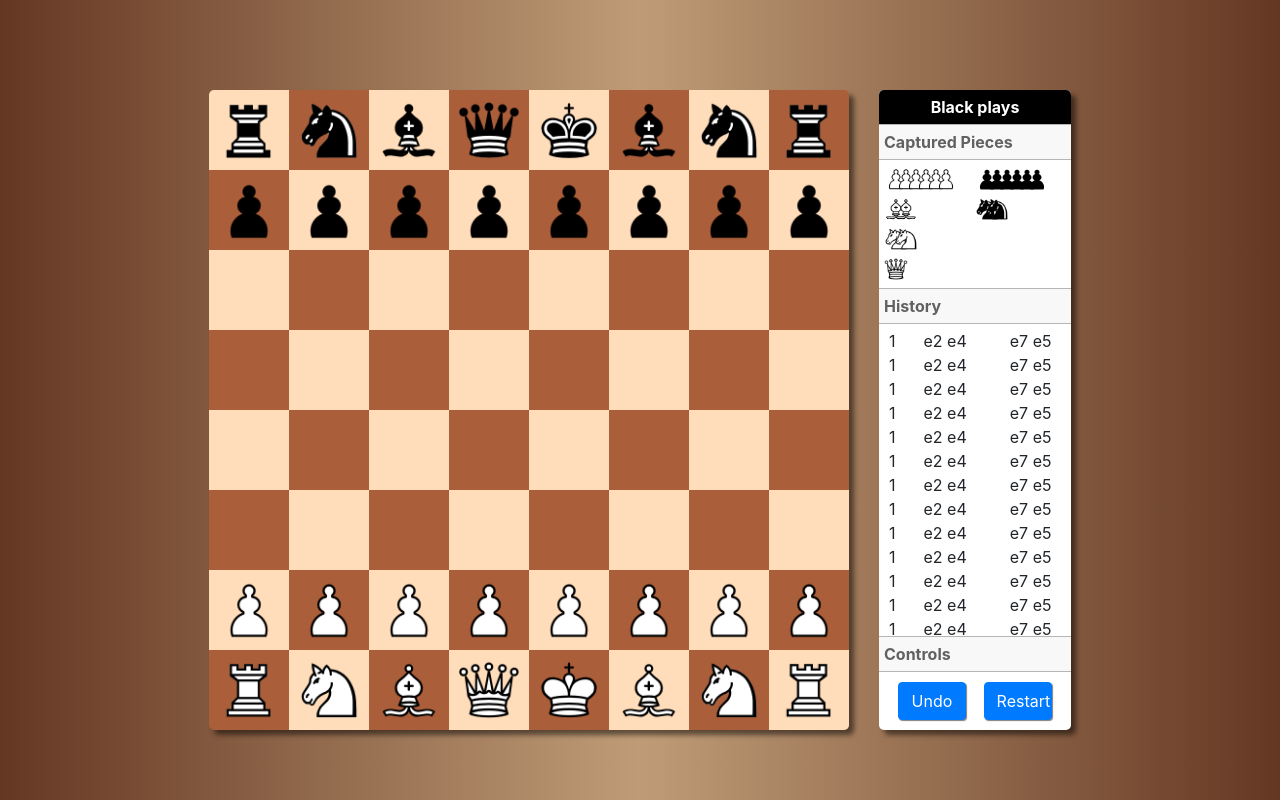
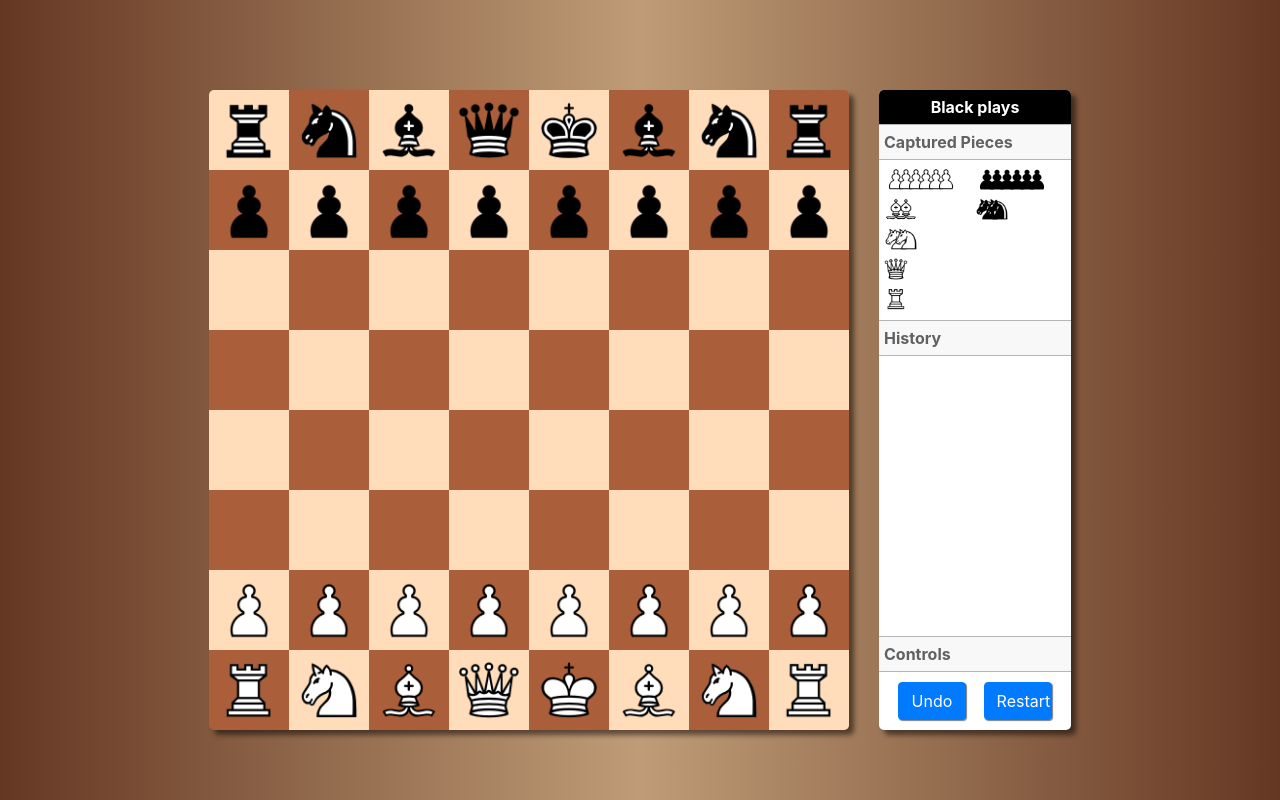
Before and after one commit to MatiMoreyra/react-chess, a React (Create React App) app in the folder app/: page / in a window 1280 px wide. Built offline with nearby package versions, Linux system fonts and the light colour scheme.

Commit message:
Implement HistoryView

```diff
--- a/app/src/components/ChessGame.tsx
+++ b/app/src/components/ChessGame.tsx
@@ -36,19 +36,21 @@
       <div style={gameStyle}>
         <Centered>
           <Row
-            style={{ margin: "10px", height: "80%", maxHeight:"80vh" }}
+            style={{ margin: "10px", height: "80%", maxHeight: "80vh" }}
             bsPrefix={"d-flex justify-content-center"}
           >
             <Container bsPrefix={"d-flex justify-content-center"}>
               <Col>
-                  <BoardView
-                    board={board}
-                    onSquareClick={this.handleSquareClick}
-                    highlightedSquares={this.highlightedSquares()}
-                  ></BoardView>
+                <BoardView
+                  board={board}
+                  onSquareClick={this.handleSquareClick}
+                  highlightedSquares={this.highlightedSquares()}
+                ></BoardView>
               </Col>
               <Col>
-                <StatusPanel text={"Status panel"}></StatusPanel>
+                <StatusPanel
+                  history={this.props.engine.getHistory()}
+                ></StatusPanel>
               </Col>
             </Container>
           </Row>
--- a/app/src/components/status-panel/CapturedPieces.tsx
+++ b/app/src/components/status-panel/CapturedPieces.tsx
@@ -13,7 +13,8 @@
   maxHeight: "100%",
   justifyContent: "space-around",
   padding: "5px",
-  overflowY: "scroll"
+  overflowY: "scroll",
+  overflowX: "hidden"
 };
 
 export const CapturedPieces: React.FunctionComponent<CapturedPiecesProps> = () => {
--- a/app/src/components/status-panel/HistoryView.tsx
+++ b/app/src/components/status-panel/HistoryView.tsx
@@ -1,9 +1,11 @@
-import React from "react";
+import React, { ReactNode } from "react";
 import { Col } from "react-bootstrap";
 import { Row } from "react-bootstrap";
+import { IMove } from "../../game-engine/IMove";
+import { ISquare } from "../../game-engine/ISquare";
 
 interface HistoryViewProps {
-  text: string;
+  history: Array<IMove>;
 }
 
 const panelStyle: React.CSSProperties = {
@@ -15,89 +17,32 @@
   overflowX: "hidden"
 };
 
-export const HistoryView: React.FunctionComponent<HistoryViewProps> = () => {
-  return (
-    <div style={panelStyle}>
+function squareLabel(square: ISquare): string {
+  let column = String.fromCharCode("a".charCodeAt(0) + square.column);
+  let row = String.fromCharCode("8".charCodeAt(0) - square.row);
+  return column + row;
+}
+
+function moveLabel(move: IMove): string {
+  return squareLabel(move.source) + " " + squareLabel(move.destination);
+}
+
+export const HistoryView: React.FunctionComponent<HistoryViewProps> = props => {
+  let result = new Array<ReactNode>();
+  for (let i = 0; i < props.history.length; i += 2) {
+    result.push(
       <Row>
-        <Col xs={2}>1</Col>
-        <Col>e2 e4</Col>
-        <Col>e7 e5</Col>
+        <Col xs={2}>{i / 2 + 1}</Col>
+        <Col>{moveLabel(props.history[i])}</Col>
+        <Col>
+          {i + 1 === props.history.length ? (
+            <div>...</div>
+          ) : (
+            moveLabel(props.history[i + 1])
+          )}
+        </Col>
       </Row>
-      <Row>
-        <Col xs={2}>1</Col>
-        <Col>e2 e4</Col>
-        <Col>e7 e5</Col>
-      </Row>
-      <Row>
-        <Col xs={2}>1</Col>
-        <Col>e2 e4</Col>
-        <Col>e7 e5</Col>
-      </Row>
-      <Row>
-        <Col xs={2}>1</Col>
-        <Col>e2 e4</Col>
-        <Col>e7 e5</Col>
-      </Row>
-      <Row>
-        <Col xs={2}>1</Col>
-        <Col>e2 e4</Col>
-        <Col>e7 e5</Col>
-      </Row>
-      <Row>
-        <Col xs={2}>1</Col>
-        <Col>e2 e4</Col>
-        <Col>e7 e5</Col>
-      </Row>
-      <Row>
-        <Col xs={2}>1</Col>
-        <Col>e2 e4</Col>
-        <Col>e7 e5</Col>
-      </Row>
-      <Row>
-        <Col xs={2}>1</Col>
-        <Col>e2 e4</Col>
-        <Col>e7 e5</Col>
-      </Row>
-      <Row>
-        <Col xs={2}>1</Col>
-        <Col>e2 e4</Col>
-        <Col>e7 e5</Col>
-      </Row>
-      <Row>
-        <Col xs={2}>1</Col>
-        <Col>e2 e4</Col>
-        <Col>e7 e5</Col>
-      </Row>
-      <Row>
-        <Col xs={2}>1</Col>
-        <Col>e2 e4</Col>
-        <Col>e7 e5</Col>
-      </Row>
-      <Row>
-        <Col xs={2}>1</Col>
-        <Col>e2 e4</Col>
-        <Col>e7 e5</Col>
-      </Row>
-      <Row>
-        <Col xs={2}>1</Col>
-        <Col>e2 e4</Col>
-        <Col>e7 e5</Col>
-      </Row>
-      <Row>
-        <Col xs={2}>1</Col>
-        <Col>e2 e4</Col>
-        <Col>e7 e5</Col>
-      </Row>
-      <Row>
-        <Col xs={2}>1</Col>
-        <Col>e2 e4</Col>
-        <Col>e7 e5</Col>
-      </Row>
-      <Row>
-        <Col xs={2}>1</Col>
-        <Col>e2 e4</Col>
-        <Col>e7 e5</Col>
-      </Row>
-    </div>
-  );
+    );
+  }
+  return <div style={panelStyle}>{result}</div>;
 };
--- a/app/src/components/status-panel/StatusPanel.tsx
+++ b/app/src/components/status-panel/StatusPanel.tsx
@@ -5,9 +5,10 @@
 import { CapturedPieces } from "./CapturedPieces";
 import { PieceColor } from "../../game-engine/IPiece";
 import { HistoryView } from "./HistoryView";
+import { IMove } from "../../game-engine/IMove";
 
 interface StatusPanelProps {
-  text: string;
+  history: Array<IMove>;
 }
 
 const panelStyle: React.CSSProperties = {
@@ -33,7 +34,7 @@
   console.log("Restart pressed");
 }
 
-export const StatusPanel: React.FunctionComponent<StatusPanelProps> = () => {
+export const StatusPanel: React.FunctionComponent<StatusPanelProps> = props => {
   return (
     <div style={panelStyle}>
       <div>
@@ -44,7 +45,16 @@
       <div>
         <PanelHeader text="History"></PanelHeader>
       </div>
-        <HistoryView text="Asd"></HistoryView>
+      <div
+        style={{
+          display: "flex",
+          marginBottom: "auto",
+          overflow: "auto",
+          flexShrink: 2
+        }}
+      >
+        <HistoryView history={props.history}></HistoryView>
+      </div>
       <div>
         <PanelHeader text="Controls"></PanelHeader>
         <Controls onUndo={handleUndo} onRestart={handleRestart}></Controls>
```
